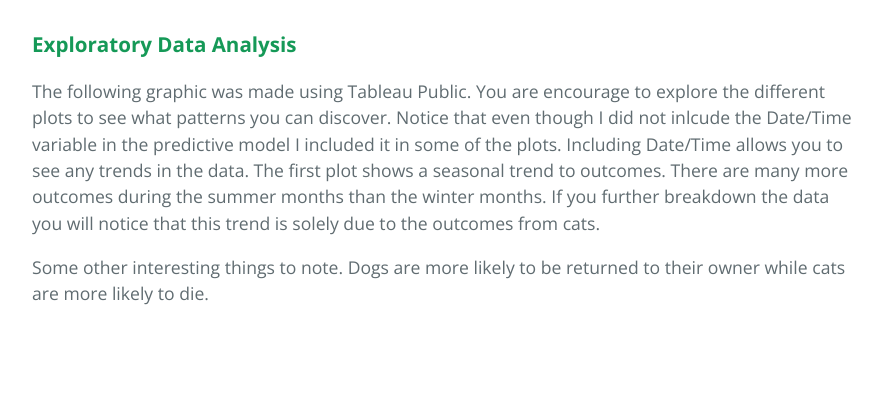
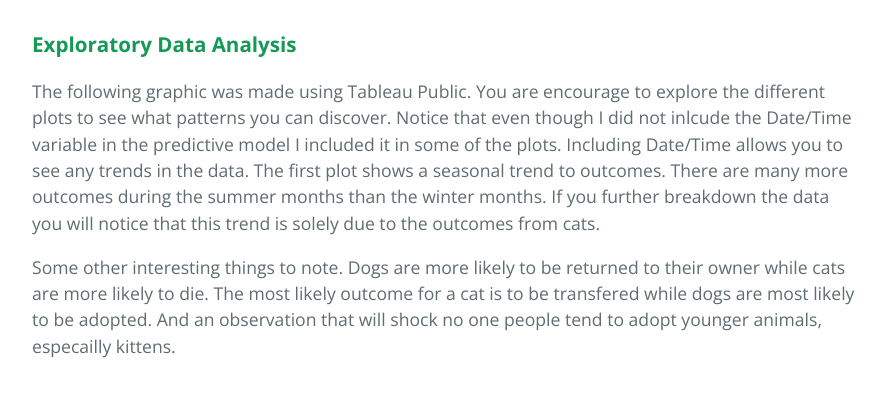
Before and after one commit to mackg867/AnimalShelter, a plain HTML site: page index.html in a window 1280 px wide. Shown: the part 2516-2912 px from the top of the page, without its empty margins (192-1077 px from the left). Drawn offline with nearby package versions, Linux system fonts and the light colour scheme.

Commit message:
Update index.html

```diff
--- a/index.html
+++ b/index.html
@@ -92,7 +92,8 @@ There are many more outcomes during the summer months than the winter months.  I
 this trend is solely due to the outcomes from cats.</p>
 
 <p>Some other interesting things to note.  Dogs are more likely to be returned to their owner while cats are more likely to die.
-</p>
+The most likely outcome for a cat is to be transfered while dogs are most likely to be adopted.  And an observation that will
+shock no one people tend to adopt younger animals, especailly kittens.</p>
 <br><br>
 
 <script type='text/javascript' src='https://public.tableau.com/javascripts/api/viz_v1.js'></script><div class='tableauPlaceholder' style='width: 1719px; height: 980px;'><noscript><a href=''><img alt='Animal Shelter Data ' src='https:&#47;&#47;public.tableau.com&#47;static&#47;images&#47;DG&#47;DGGR783QN&#47;1_rss.png' style='border: none' /></a></noscript><object class='tableauViz' width='1719' height='980' style='display:none;'><param name='host_url' value='https%3A%2F%2Fpublic.tableau.com%2F' /> <param name='path' value='shared&#47;DGGR783QN' /> <param name='toolbar' value='yes' /><param name='static_image' value='https:&#47;&#47;public.tableau.com&#47;static&#47;images&#47;DG&#47;DGGR783QN&#47;1.png' /> <param name='animate_transition' value='yes' /><param name='display_static_image' value='yes' /><param name='display_spinner' value='yes' /><param name='display_overlay' value='yes' /><param name='display_count' value='yes' /><param name='showTabs' value='y' /></object></div>
```
